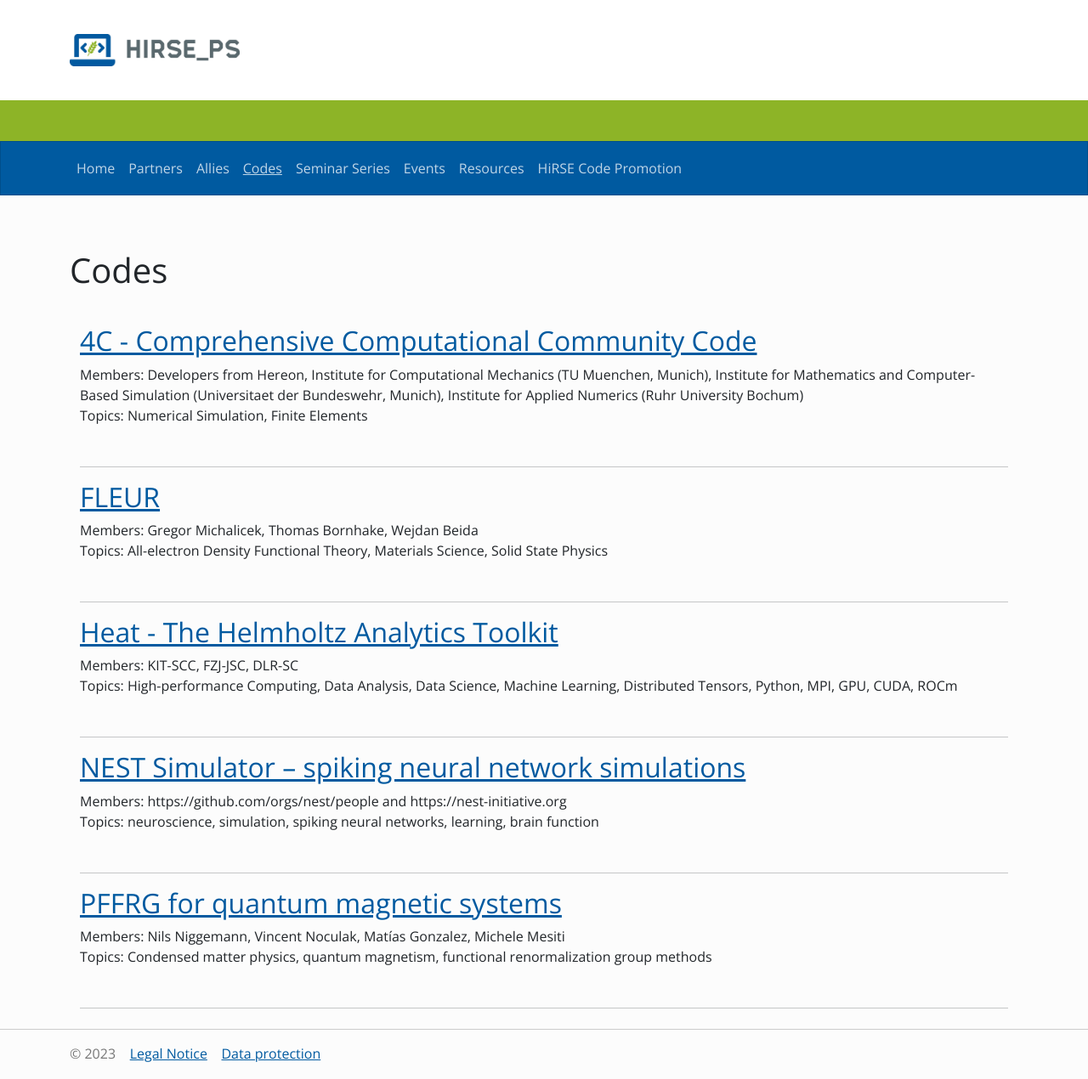
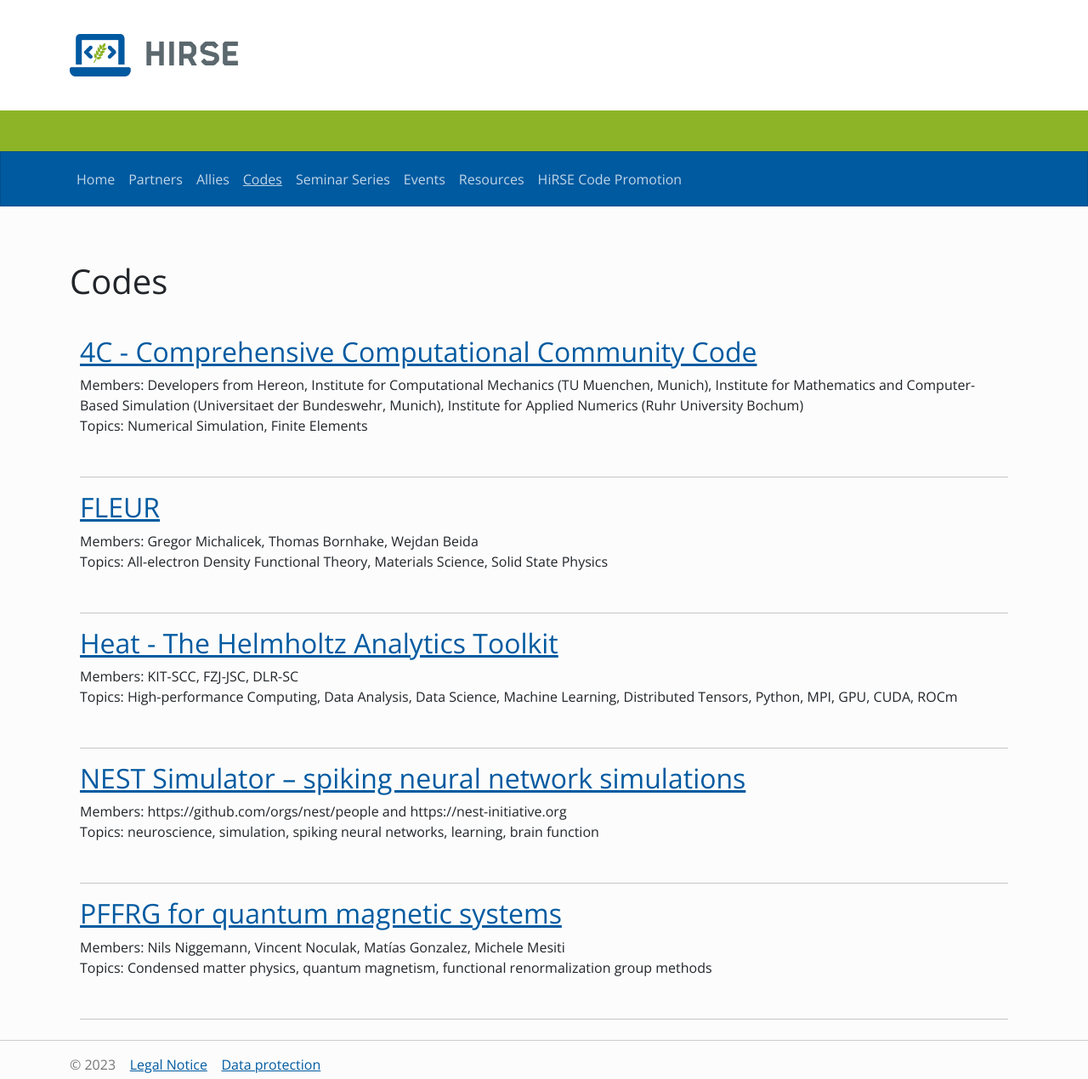
Before and after one commit to Helmholtz-HiRSE/helmholtz-hirse.github.io, a Jekyll site: the page built from codes.md, in a window 1280 px wide. Shown: the whole page at 85% size. Built offline with Jekyll 4.4.1, drawn with Linux system fonts in a browser that asks for light colours; nearby versions of some CDN libraries.

Commit message:
Update jumbotron_small.html

```diff
--- a/_includes/jumbotron_small.html
+++ b/_includes/jumbotron_small.html
@@ -1,7 +1,7 @@
 <div class="jumbotron jumbotron-fluid py-4 hirse-jumbotron-small">
     <div class="container">
         <a href="{{ "/" | relative_url }}">
-          <img src="{{ "/assets/hirse_ps.jpg" | relative_url }}" width="200" alt="Logo of the Helmholtz Platform for Research Software Engineering">
+          <img src="{{ "/assets/hirse.jpg" | relative_url }}" width="200" alt="Logo of the Helmholtz Platform for Research Software Engineering">
         </a>
     </div>
 </div>
```
